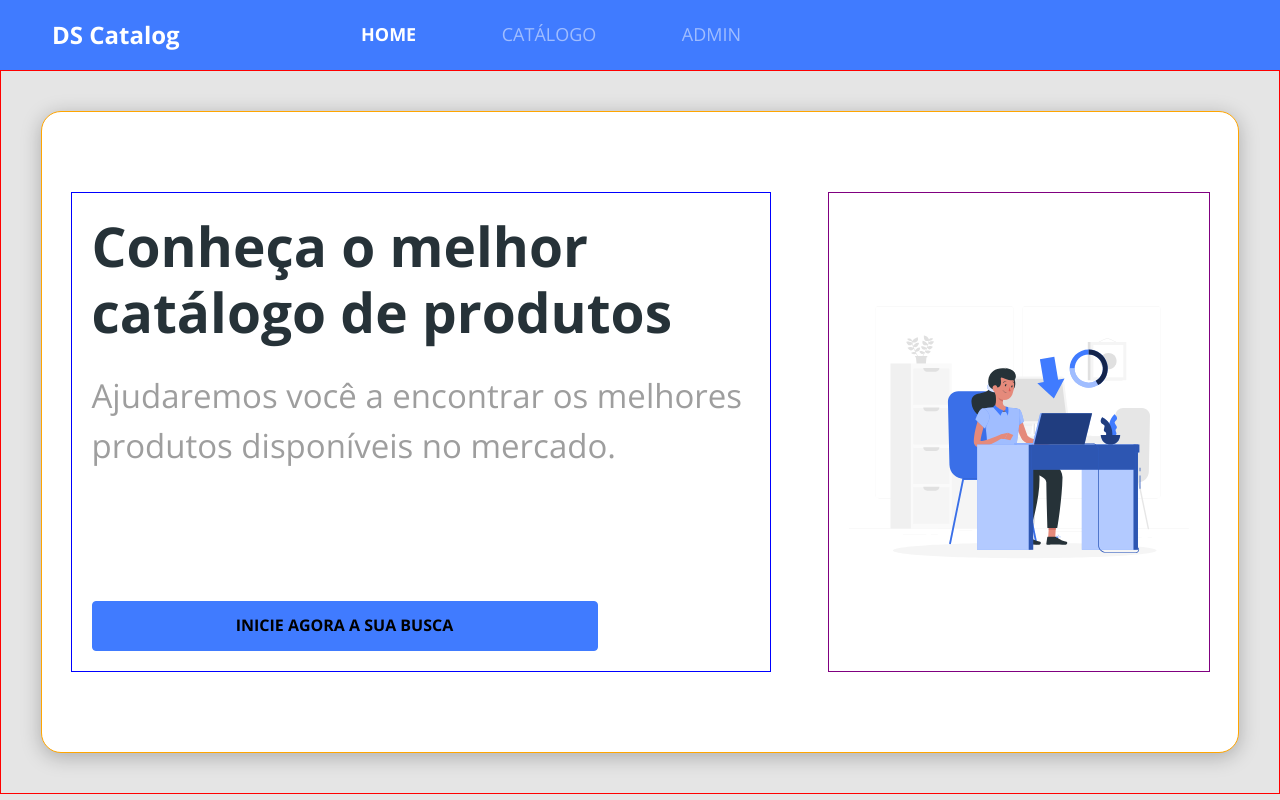
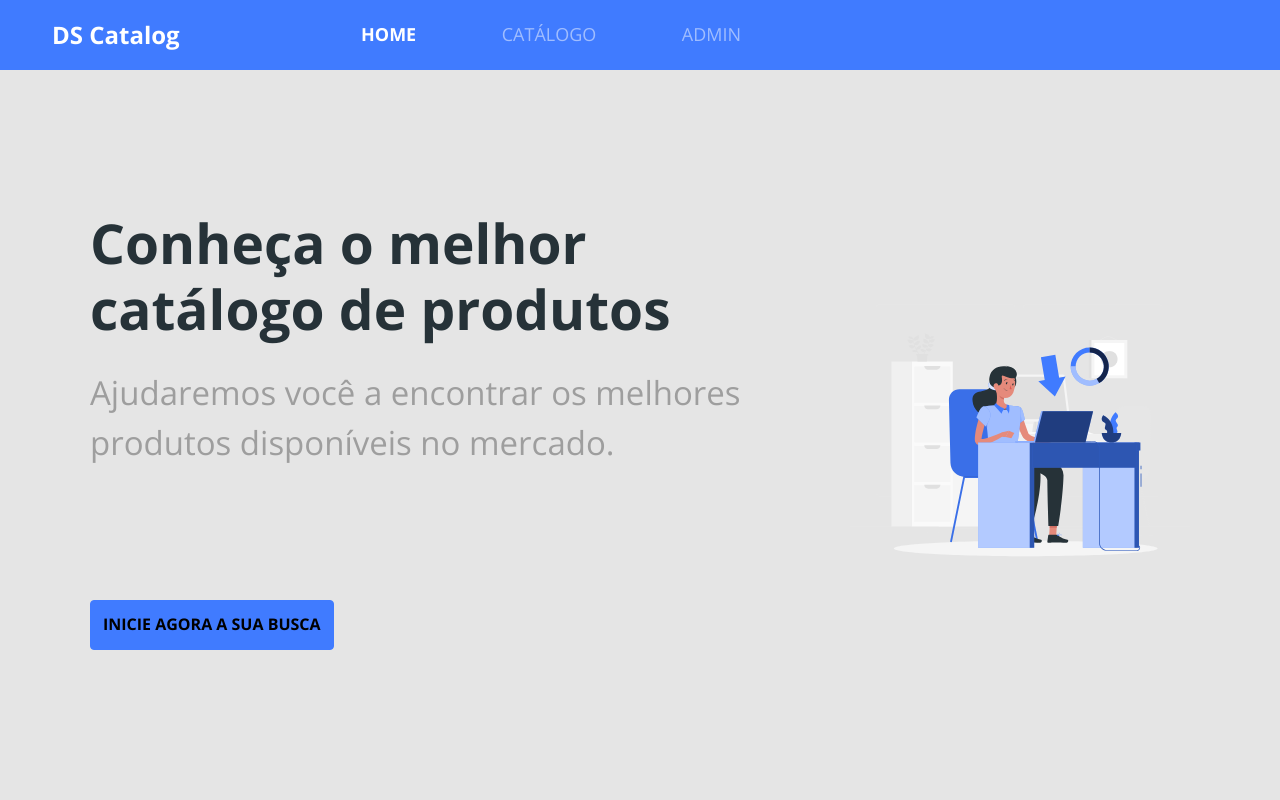
Before and after one commit to luizcornelli/dscatalog-bootcamp-turma9, a React (Create React App) app in the folder frontend/: page / in a window 1280 px wide. Built offline with nearby package versions, Linux system fonts and the light colour scheme.

Commit message:
Ajustando Styke Home

```diff
--- a/frontend/src/pages/Home/styles.css
+++ b/frontend/src/pages/Home/styles.css
@@ -1,45 +1,37 @@
-.home-container{
+.home-container {
     padding: 10px;
     font-size: 20px;
     text-align: center;
-    border: 1px solid red;
   }
 
-.home-card{
-    background-color: #FFFFFF;
+  .home-card {
     display: flex;
     flex-direction: column-reverse;
-    box-shadow: 0px 4px 20px rgba(0, 0, 0, 0.25);
     border-radius: 20px;
-    border: 1px solid orange;
   }
 
-.home-content-container{
+  .home-content-container {
     display: flex;
     flex-direction: column;
     align-items: center;
     padding: 10px 10px 60px 10px;
-    border: 1px solid blue;
-
   }
 
-.home-content-container h1{
+  .home-content-container h1 {
     width: 260px;
     font-size: 1em;
     margin-bottom: 15px;
   }
 
-.home-content-container p{
+  .home-content-container p {
     width: 260px;
-    color: #9E9E9E;
+    color: #9e9e9e;
     font-size: 0.6em;
     margin-bottom: 30px;
   }
 
-.home-image-container{
+  .home-image-container {
     padding: 50px 15px;
-    border: 1px solid purple;
-
   }
 
   .home-image-container svg {
@@ -47,70 +39,70 @@
     height: auto;
   }
 
-@media (min-width: 576px){
-    .home-container{
+  @media (min-width: 576px) {
+    .home-container {
       padding: 15px;
       font-size: 40px;
     }
-    .home-content-container h1{
+
+    .home-content-container h1 {
       width: 506px;
       margin-bottom: 20px;
     }
-    .home-content-container p{
+
+    .home-content-container p {
       width: 506px;
       margin-bottom: 20px;
     }
-    .home-content-container button{
-        width: 506px;
 
-    }
     .home-image-container svg {
       width: 506px;
     }
   }
 
-@media (min-width: 768px){
+  @media (min-width: 768px) {
     .home-image-container {
       padding: 100px 20px;
     }
 
-    .home-content-container{
+    .home-content-container {
       padding: 20px 20px 100px 20px;
     }
   }
 
-@media (min-width: 992px){
+  @media (min-width: 992px) {
+    .home-container {
+      font-size: 55px;
+      padding: 40px;
+    }
 
-    .home-container{
-        padding: 40px;
-        font-size: 55px;
-    }
     .home-image-container {
       padding: 125px 20px;
     }
 
-    .home-content-container{
+    .home-content-container {
       padding: 20px 20px 150px 20px;
     }
-    .home-content-container h1{
+
+    .home-content-container h1 {
       width: 700px;
       margin-bottom: 26px;
     }
 
-    .home-content-container p{
+    .home-content-container p {
       width: 700px;
       margin-bottom: 47px;
     }
-
   }
 
-@media (min-width: 1200px){
-    .home-card{
+  @media (min-width: 1200px) {
+    .home-card {
       flex-direction: row;
       justify-content: space-around;
       padding: calc(((85vh - 480px) / 2) - 20px) 0;
     }
-    .home-content-container{
+
+    .home-content-container {
       height: 480px;
       width: 700px;
       padding: 20px;
@@ -119,18 +111,20 @@
       align-content: space-between;
       flex-flow: wrap;
     }
+
     .home-image-container {
       display: flex;
       align-items: center;
       padding: 20px;
     }
-    .home-image-container svg{
+
+    .home-image-container svg {
       width: 100%;
     }
   }
 
-@media (min-width: 1400px){
-    .home-image-container svg{
+  @media (min-width: 1400px) {
+    .home-image-container svg {
       width: 480px;
     }
   }
```
Lines whose indentation alone changed are shown as unchanged.
